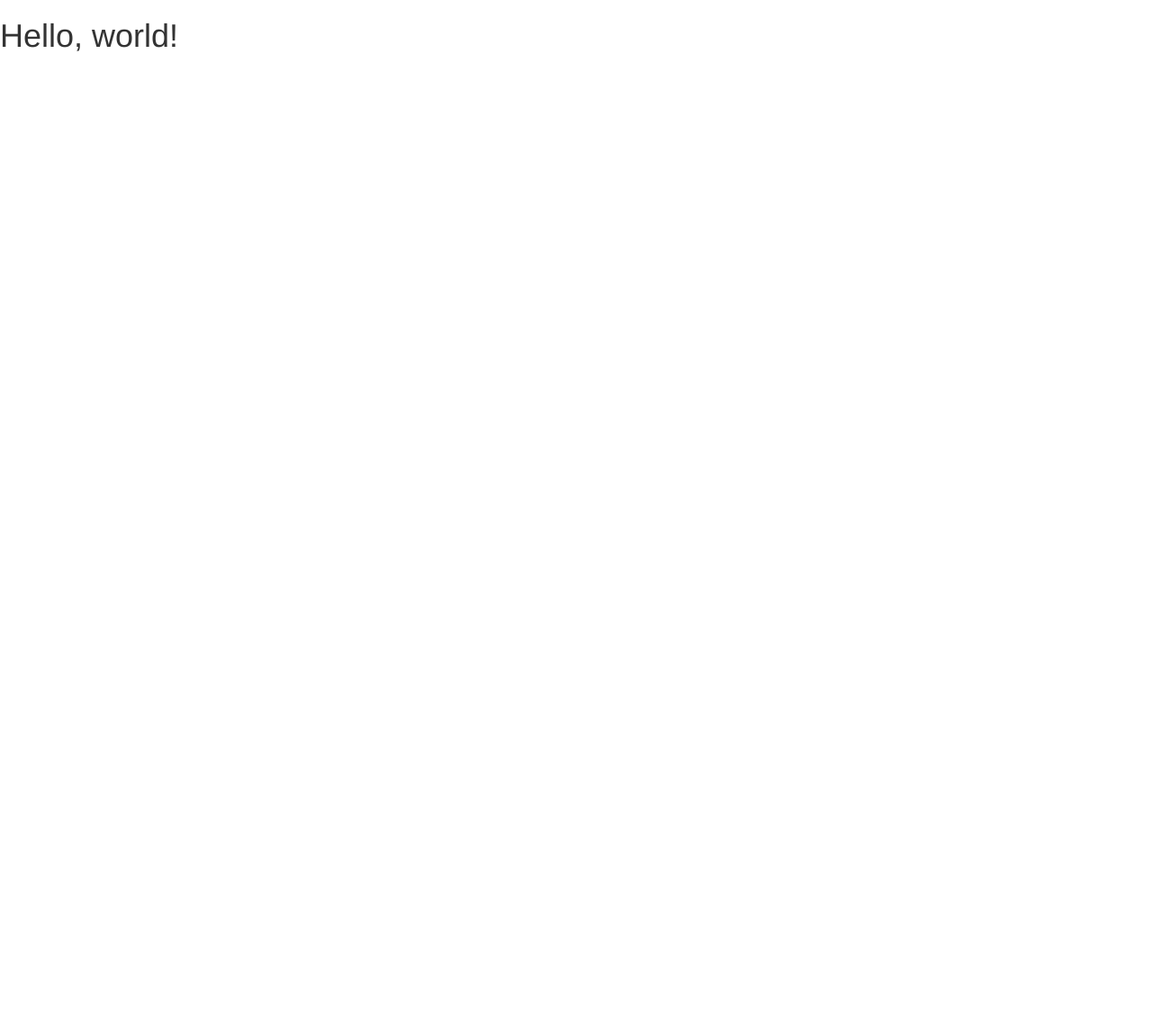
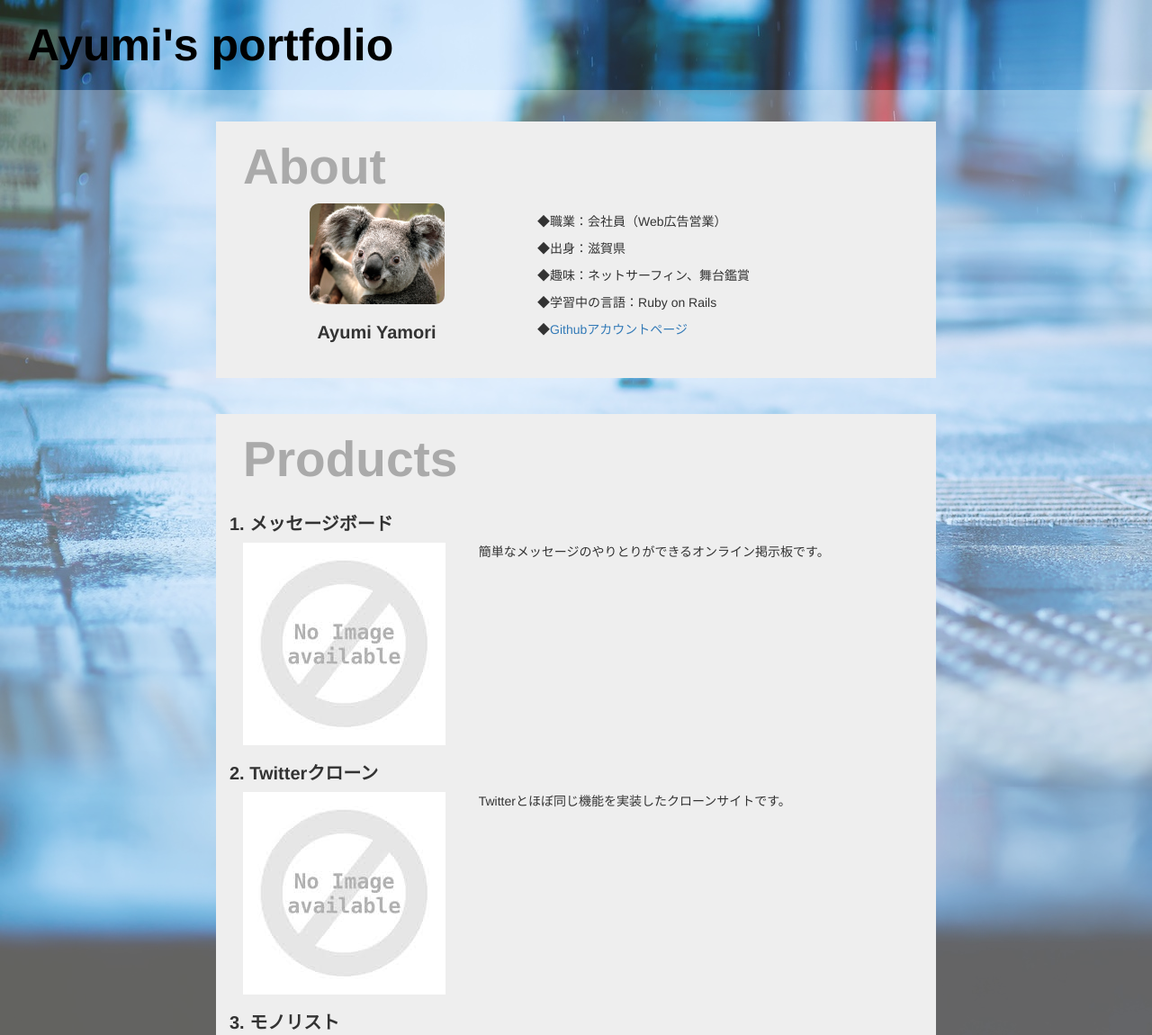
Before and after one commit to ayamor01/ayamor01.github.io, a plain HTML site: page index.html in a window 1280 px wide. Shown: the top 1150 px of the page at 90% size. Before the commit the page ends 800 px from the top, so only its background shows below. Drawn offline with nearby package versions, Linux system fonts and the light colour scheme.

Commit message:
second commit

```diff
--- a/index.html
+++ b/index.html
@@ -4,15 +4,156 @@
     <meta charset="utf-8">
     <meta http-equiv="X-UA-Compatible" content="IE=edge">
     <meta name="viewport" content="width=device-width, initial-scale=1">
-    <title>Bootstrap Sample</title>
+    <meta name=”keywords” content="プログラミング, ポートフォリオ, portfolio, ruby">
+    <meta name=”description” content=”Ayumi Yamoriの自己紹介およびポートフォリオページです。”>
+    <title>Ayumi's portfolio</title>
     <!-- BootstrapのCSS読み込み -->
     <link rel="stylesheet" href="//maxcdn.bootstrapcdn.com/bootstrap/3.3.5/css/bootstrap.min.css">
     <!-- jQuery読み込み -->
     <script src="//ajax.googleapis.com/ajax/libs/jquery/1.11.3/jquery.min.js"></script>
     <!-- BootstrapのJS読み込み -->
     <script src="//maxcdn.bootstrapcdn.com/bootstrap/3.3.5/js/bootstrap.min.js"></script>
+    <style>
+      header {
+        background-image: url(bg.jpg);
+        text-align: left;
+        height: 100px;
+      }
+
+      body {
+        background-image: url(bg.jpg);
+      }
+
+      .transparent {
+        background-color:	rgba(255,255,255,0.3);
+        height: 1600px;
+        padding-top: 5px;
+      }
+
+      .title {
+        padding: 15px 30px;
+        font-size: 50px;
+        font-weight: bold;
+        color: black;
+      }
+
+      .profile {
+        text-align: center;
+      }
+
+      .profile h2 {
+        font-size: 24px;
+        font-weight: bold;
+      }
+
+      .profile img {
+        max-width: 150px;
+        border-radius: 10px
+      }
+
+      .container {
+        max-width: 800px;
+        background-color: #eee;
+        padding-bottom: 30px;
+        padding-left: 30px;
+        margin-bottom: 40px;
+        margin-top: 30px;
+      }
+
+      .container h1 {
+        text-align: left;
+        font-weight: bold;
+        font-size: 55px;
+        color: #aaa;
+      }
+
+      .container h2 {
+        font-size: 20px;
+        font-weight: bold;
+      }
+
+      .about {
+        margin-top: 10px;
+      }
+
+      footer {
+        border-top: 1px solid#e7e7e7;
+        background-color: #f8f8f8;
+        text-align: center;
+      }
+
+      .copyright {
+        padding: 20px 0;
+        font-size: 12px;
+        color: #666;
+      }
+
+    </style>
   </head>
   <body>
-    <h1>Hello, world!</h1>
+   <header>
+     <div class="title">Ayumi's portfolio</div>
+   </header>
+   <div class="transparent">
+    <div class="container">
+      <h1>About</h1>
+      <div class="row">
+      <div class="profile col-sm-5">
+        <img src="Koala.jpg">
+        <h2>Ayumi Yamori</h2>
+      </div>
+      <div class="about col-sm-7">
+        <p>◆職業：会社員（Web広告営業）</p>
+        <p>◆出身：滋賀県</p>
+        <p>◆趣味：ネットサーフィン、舞台鑑賞</p>
+        <p>◆学習中の言語：Ruby on Rails</p>
+        <p>◆<a href="https://githun.com.ayamor01">Githubアカウントページ</a></p>
+      </div>
+     </div>
+    </div>
+    <div class="container">
+      <h1>Products</h1>
+      <div class="row">
+        <h2>1. メッセージボード</h2>
+        <div id="messageboard" class="col-sm-4">
+          <img src="dummy picture.jpg">
+        </div>
+        <div class="col-sm-8">
+          <p>簡単なメッセージのやりとりができるオンライン掲示板です。</p>
+        </div>
+      </div>
+      <div class="row">
+        <h2>2. Twitterクローン</h2>
+        <div id="messageboard" class="col-sm-4">
+          <img src="dummy picture.jpg">
+        </div>
+        <div class="col-sm-8">
+          <p>Twitterとほぼ同じ機能を実装したクローンサイトです。</p>
+        </div>
+      </div>
+      <div class="row">
+        <h2>3. モノリスト</h2>
+        <div id="messageboard" class="col-sm-4">
+          <img src="dummy picture.jpg">
+        </div>
+        <div class="col-sm-8">
+          <p>Amazonの商品を検索し、自分が持っているもの・欲しい物を<br>
+          リスト化して共有できる仮想サイトです。</p>
+        </div>
+      </div>
+      <div class="row">
+        <h2>4. オリジナルサービス</h2>
+        <div id="messageboard" class="col-sm-4">
+          <img src="dummy picture.jpg">
+        </div>
+        <div class="col-sm-8">
+          <p>（内容未定）</p>
+        </div>
+      </div>
+     </div>
+    </div>
+    <footer>
+      <div class="copyright">© 2015 Ayumi Yamori.</div>
+    </footer>
   </body>
 </html>
```
Also changed, not shown: Koala.jpg (added), bg.jpg (added), dummy picture.jpg (added).
